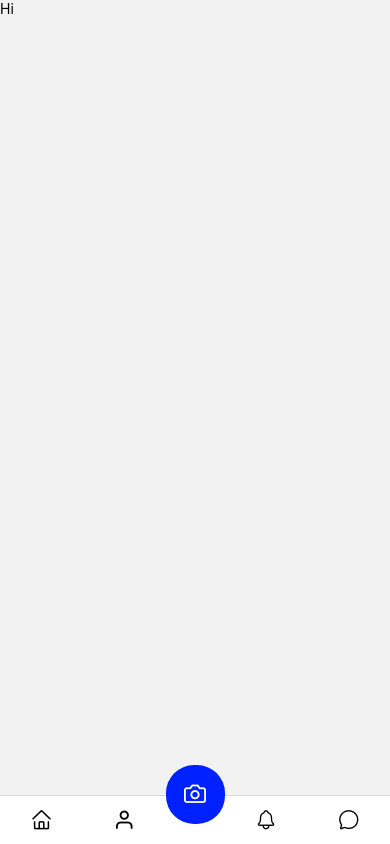
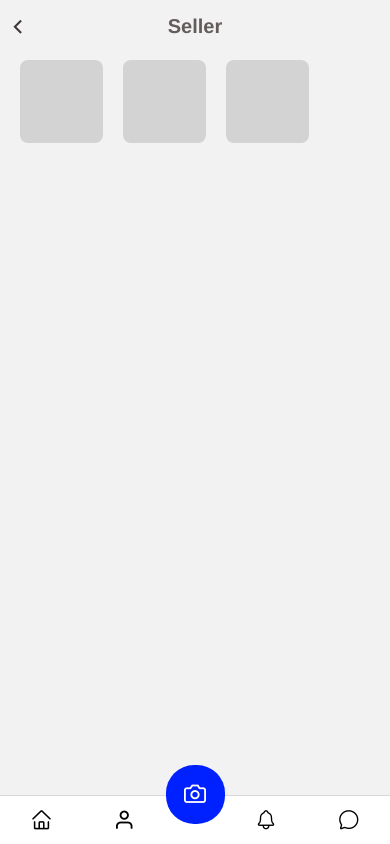
Before and after one commit to Ratul1997/NOTLENS_APP, a React Native app: screen /Camera in a window 390 px wide. Built offline with nearby package versions, Linux system fonts and the light colour scheme.

Commit message:
Subscription Logic added

```diff
--- a/package.json
+++ b/package.json
@@ -16,6 +16,7 @@
     "@react-navigation/native-stack": "^6.2.5",
     "react": "17.0.2",
     "react-native": "0.66.4",
+    "react-native-fast-image": "^8.5.11",
     "react-native-popup-menu": "^0.15.12",
     "react-native-safe-area-context": "^3.3.2",
     "react-native-screens": "^3.10.1",
--- a/src/AppNavigation.js
+++ b/src/AppNavigation.js
@@ -9,7 +9,7 @@ import {SafeAreaView} from 'react-native-safe-area-context';
 import CustomIcons from './components/CustomIcons';
 import {normalize} from './styles/utilityStyle';
 import Home from './container/Home/Home';
-
+import ProductUpload from './container/ProductUpload';
 const Stack = createNativeStackNavigator();
 const Tab = createBottomTabNavigator();
 
@@ -102,7 +102,7 @@ const TabNav = props => {
 
       <Tab.Screen
         name="Camera"
-        component={defaultScreen}
+        component={ProductUpload}
         options={{
           tabBarIcon: ({focused}) => {
             return (
--- /dev/null
+++ b/src/components/CommonHeader.js
@@ -0,0 +1,67 @@
+import React, {Component} from 'react';
+import {Text, View, Pressable} from 'react-native';
+import {theme} from '../configs/colors';
+import {getFontFamily, normalize} from '../styles/utilityStyle';
+
+export default function CommonHeader({
+  LeftIcon,
+  RightIcon,
+  title,
+  alignLeft,
+  customBackgroundColor,
+  leftAction,
+  showRightIcon,
+}) {
+  return (
+    <View
+      style={{
+        backgroundColor: customBackgroundColor ?? theme.backgroundColor,
+        height: normalize(45),
+        flexDirection: 'row',
+        paddingHorizontal: normalize(7),
+        marginBottom: normalize(7),
+        alignItems: 'center',
+      }}>
+      <Pressable
+        onPress={() => {
+          leftAction?.();
+        }}
+        style={{
+          width: '10%',
+          justifyContent: 'center',
+        }}>
+        {LeftIcon}
+      </Pressable>
+      <View
+        style={{
+          width: '80%',
+          backgroundColor: 'transparent',
+          justifyContent: 'center',
+          alignItems: alignLeft ? 'flex-start' : 'center',
+        }}>
+        <Text
+          style={{
+            color: theme.fontColor,
+            fontSize: normalize(18),
+            fontFamily: getFontFamily(),
+            fontWeight: 'bold',
+            textAlign: 'center',
+            opacity: 0.8,
+          }}>
+          {title}
+        </Text>
+      </View>
+      {showRightIcon && (
+        <View
+          style={{
+            width: '10%',
+            // backgroundColor: 'blue',
+            justifyContent: 'center',
+            alignItems: 'flex-end',
+          }}>
+          {RightIcon}
+        </View>
+      )}
+    </View>
+  );
+}
--- /dev/null
+++ b/src/container/ProductUpload/ImagePlaceHolders.js
@@ -0,0 +1,43 @@
+import React from 'react';
+import {View, Text} from 'react-native';
+import {SafeAreaView} from 'react-native-safe-area-context';
+import {colors, theme} from '../../configs/colors';
+import {normalize} from '../../styles/utilityStyle';
+
+export default function ImagePlaceHolders() {
+  return (
+    <SafeAreaView
+      style={{
+        backgroundColor: theme.backgroundColor,
+        marginHorizontal: normalize(10),
+        // paddingHorizontal: normalize(10),
+      }}>
+      <View style={{flexDirection: 'row'}}>
+        <View
+          style={{
+            width: normalize(70),
+            height: normalize(70),
+            borderRadius: normalize(8),
+            marginHorizontal: normalize(10),
+            backgroundColor: colors.lightGray,
+          }}></View>
+        <View
+          style={{
+            width: normalize(70),
+            height: normalize(70),
+            borderRadius: normalize(8),
+            marginHorizontal: normalize(10),
+            backgroundColor: colors.lightGray,
+          }}></View>
+        <View
+          style={{
+            width: normalize(70),
+            height: normalize(70),
+            borderRadius: normalize(8),
+            marginHorizontal: normalize(10),
+            backgroundColor: colors.lightGray,
+          }}></View>
+      </View>
+    </SafeAreaView>
+  );
+}
--- /dev/null
+++ b/src/container/ProductUpload/index.js
@@ -0,0 +1,30 @@
+import React from 'react';
+import {View, Text, TouchableOpacity} from 'react-native';
+import {SafeAreaView} from 'react-native-safe-area-context';
+import {colors, theme} from '../../configs/colors';
+import CustomHeader from '../../components/CommonHeader';
+import CustomIcons from '../../components/CustomIcons';
+import {normalize} from '../../styles/utilityStyle';
+import ImagePlaceHolders from './ImagePlaceHolders';
+export default function index({navigation}) {
+  const LeftIconHeader = () => {
+    return (
+      <TouchableOpacity
+        onPress={() => navigation.goBack()}
+        style={{justifyContent: 'center'}}>
+        {/* <CustomIcon name="ic_arrow_left" color="white" size={20} /> */}
+        <CustomIcons.Ionicons
+          name="chevron-back-sharp"
+          color={colors.lightBlack}
+          size={normalize(20)}
+        />
+      </TouchableOpacity>
+    );
+  };
+  return (
+    <SafeAreaView style={{flex: 1, backgroundColor: theme.backgroundColor}}>
+      <CustomHeader title="Seller" LeftIcon={LeftIconHeader()} />
+      <ImagePlaceHolders />
+    </SafeAreaView>
+  );
+}
```
Also changed, not shown: src/components/CustomTextInput.js (added, +81 -0 lines), src/components/imageViewer/CacheImageComponent.js (added, +17 -0 lines), 1 other file (tests, documents, lock files or other folders).
